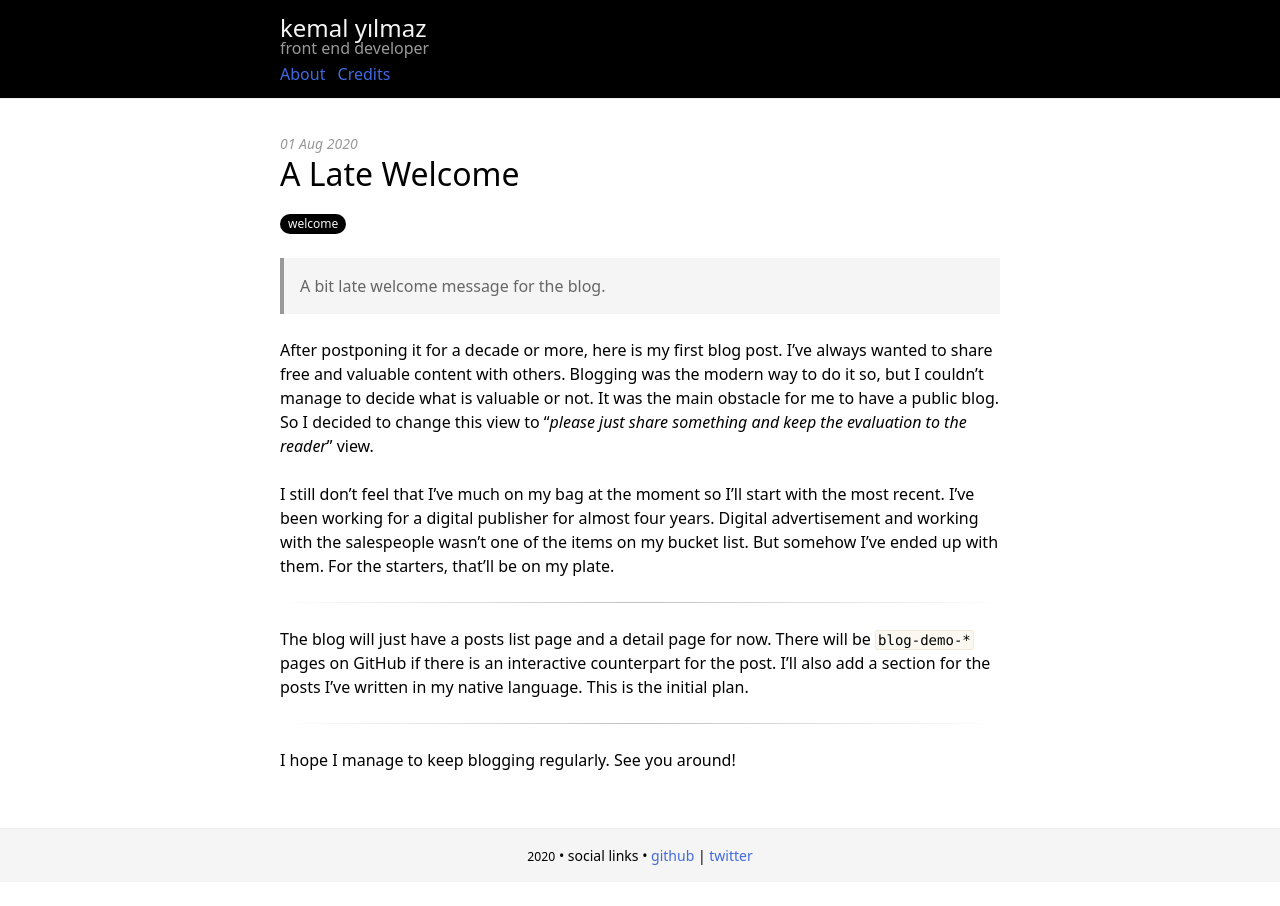
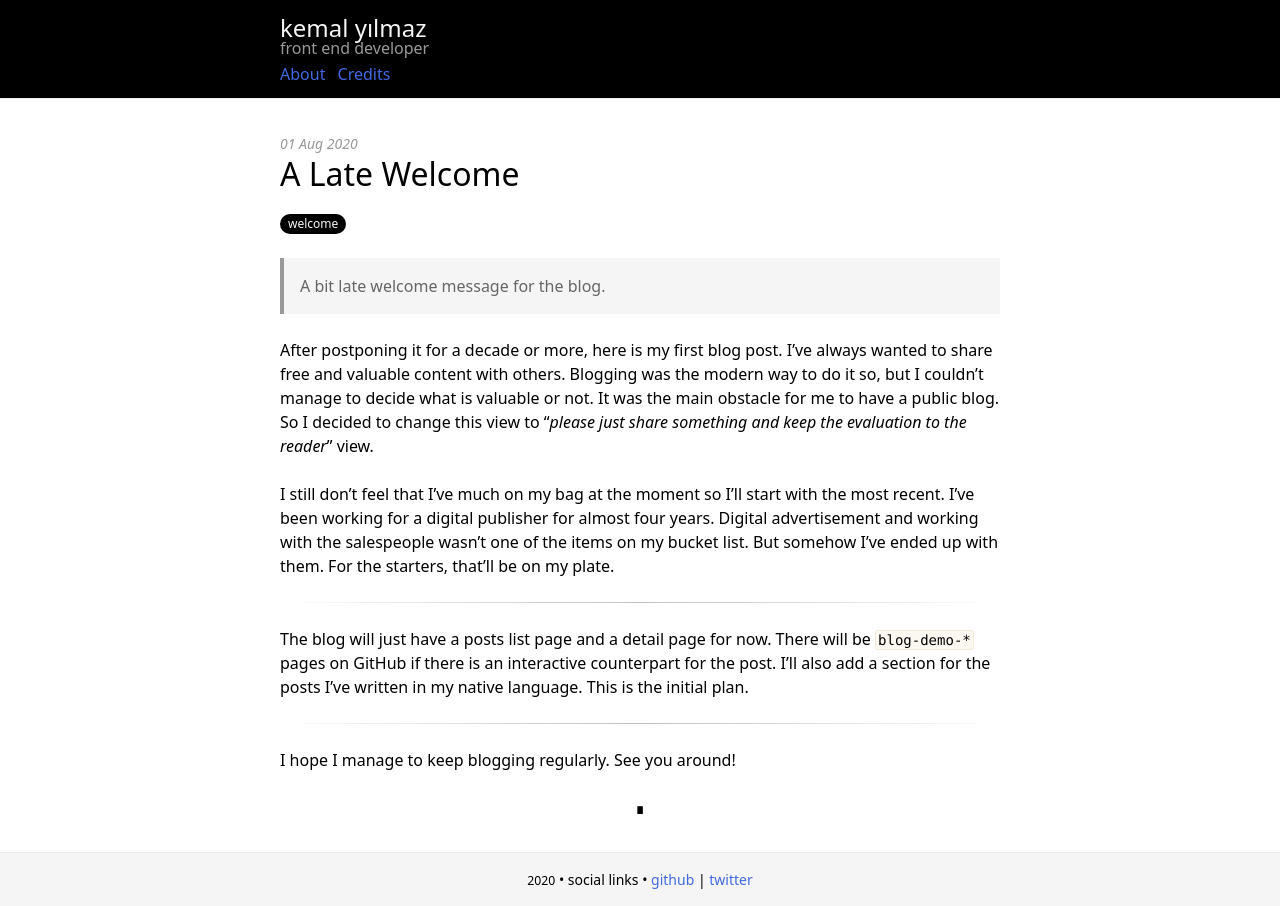
Before and after one commit to xkema/xkema.github.io, a Jekyll site: the page built from _posts/2020-08-01-a-late-welcome.md, in a window 1280 px wide. Built offline with Jekyll 4.4.1, drawn with Linux system fonts in a browser that asks for light colours.

Commit message:
Added post ending symbol to posts fixed #2 - Appended "layout-" prefix to body layout classes

```diff
--- a/_layouts/default.html
+++ b/_layouts/default.html
@@ -10,7 +10,7 @@
     <link rel="shortcut icon" href="{{ '/assets/img/favicon-64.png' | relative_url }}">
     <link rel="stylesheet" href="{{ '/assets/css/styles.css' | relative_url }}">
   </head>
-  <body class="{{ page.layout }}">
+  <body class="layout-{{ page.layout }}">
     {% include header.html %}
     <main>
       <div class="container">
--- a/_sass/theme.scss
+++ b/_sass/theme.scss
@@ -240,6 +240,17 @@
   }
 }
 
+.layout-post {
+  .post {
+    &::after {
+      content: "\00220e";
+      color: black;
+      display: block;
+      text-align: center;
+    }
+  }
+}
+
 // --- page
 
 .page {
```
